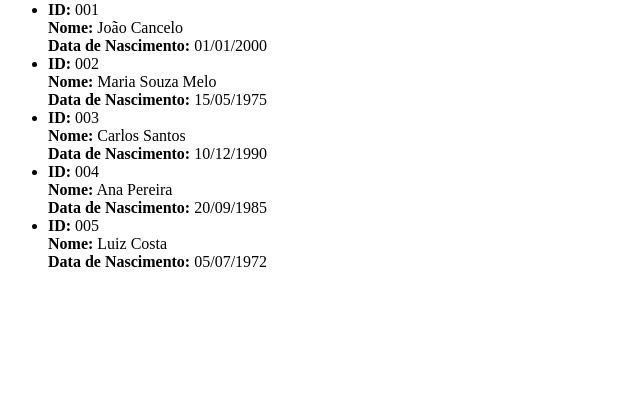
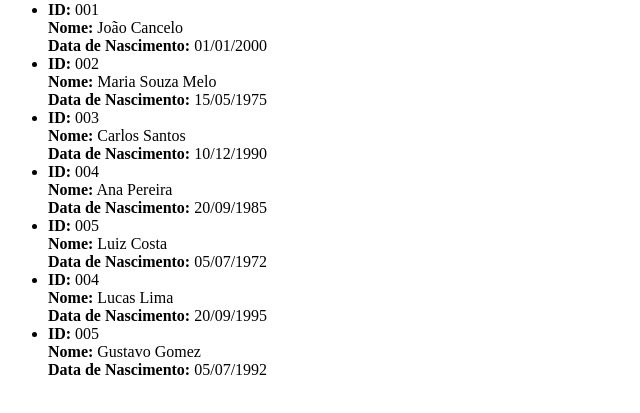
Before and after one commit to Lucas-byte/Teste, a plain HTML site: page index.html in a window 1280 px wide. Shown: the part 79-492 px from the top of the page, without its empty margins (0-640 px from the left). Drawn offline with Linux system fonts and the light colour scheme.

Commit message:
Adicionando pacientes

```diff
--- a/index.html
+++ b/index.html
@@ -31,6 +31,17 @@
         <strong>Nome:</strong> Luiz Costa<br>
         <strong>Data de Nascimento:</strong> 05/07/1972
       </li>
+      <li>
+        <strong>ID:</strong> 004<br>
+        <strong>Nome:</strong> Lucas Lima<br>
+        <strong>Data de Nascimento:</strong> 20/09/1995
+      </li>
+      <li>
+        <strong>ID:</strong> 005<br>
+        <strong>Nome:</strong> Gustavo Gomez<br>
+        <strong>Data de Nascimento:</strong> 05/07/1992
+      </li>
+
     </ul>
   </body>
 </html>
```
